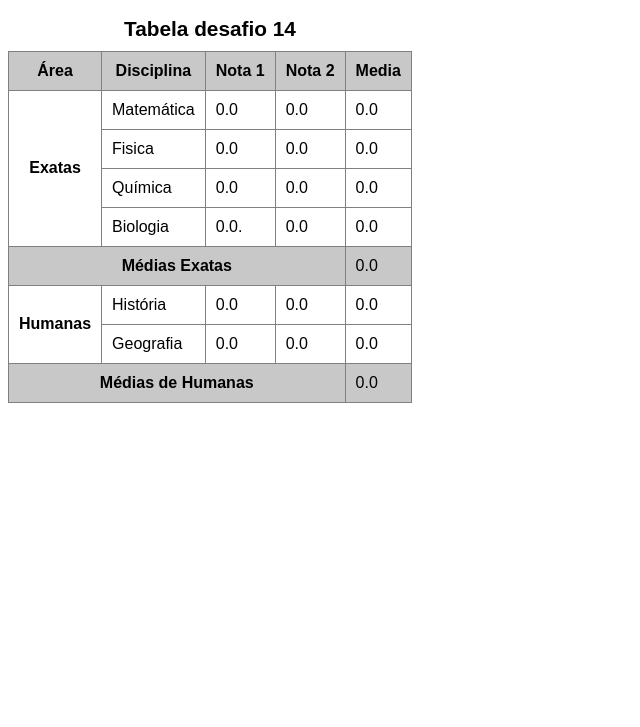
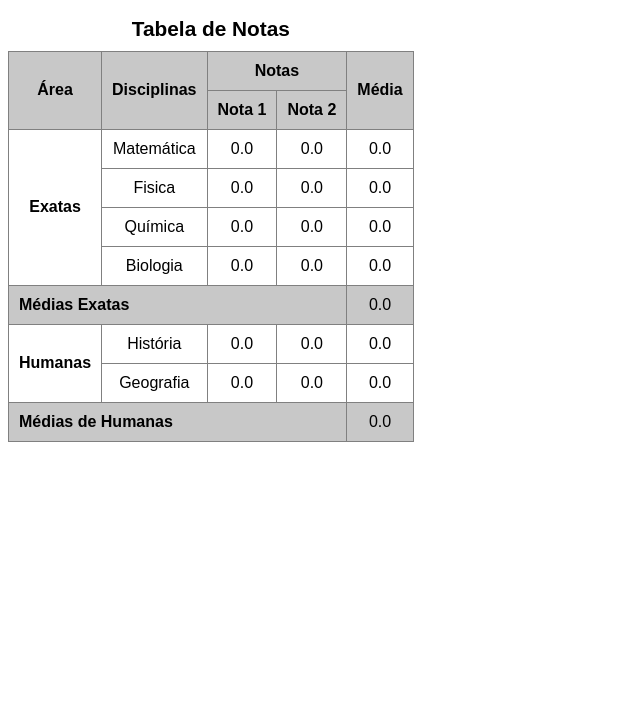
Before and after one commit to Jeanbernardo20/inicio, a plain HTML site: page Desafios/desafio 14/index.html in a window 1280 px wide. Shown: the part 73-800 px from the top of the page, without its empty margins (0-640 px from the left). Drawn offline with Linux system fonts and the light colour scheme.

Commit message:
desafio final 14

```diff
--- a/Desafios/desafio 14/index.html
+++ b/Desafios/desafio 14/index.html
@@ -25,31 +25,44 @@
                 border: 1px solid gray;
                 padding: 10px;
             }
+            td{
+                text-align: center;
+            }
             thead th{
                 background-color: rgba(128, 128, 128, 0.432);
+
             }
+            .cinza{
+                background-color: rgba(128, 128, 128, 0.432);
+                text-align: left;
+            }
+
+            #cinzamedia{
+                background-color: rgba(128, 128, 128, 0.432);
+            }
+
+
 
 
         </style>
     </head>
     <body>
-    <h1>Desafio 14 </h1>
+        <h1>Tabela de Notas Escolares </h1>
 
         <table>
-        <caption>
-
-            Tabela desafio 14
-
-        </caption>
+            <caption>Tabela de Notas</caption>
             <thead>
                 <tr>
-            <th>Área</th>
-            <th>Disciplina</th>
-            <th>Nota 1 </th>
-            <th>Nota 2 </th>
-            <th>Media</th>
+                    <th rowspan="2" scope="rowgroup">Área</th>
+                    <th rowspan="2" scope="rowgroup">Disciplinas</th>
+                    <th colspan="2" scope="colgroup">Notas </th>
+                    <th rowspan="2" scope="rowgroup">Média</th>
                 </tr>
 
+                <tr>
+                    <th>Nota 1</th>
+                    <th>Nota 2</th>
+                </tr>
 
             </thead>
 
@@ -75,13 +88,13 @@
                 </tr>
                 <tr>
                     <td>Biologia</td>
-                <td>0.0.</td>
+                    <td>0.0</td>
                     <td>0.0</td>
                     <td>0.0</td>
                 </tr>
                 <tr>
-                <th colspan="4" scope="colgroup" style="background-color: rgba(128, 128, 128, 0.432);">Médias Exatas</th>
-                <td style="background-color: rgba(128, 128, 128, 0.432);">0.0</td>
+                    <th colspan="4" scope="colgroup" class="cinza">Médias Exatas</th>
+                    <td id="cinzamedia" >0.0</td>
 
                 </tr>
                 <tr>
@@ -99,8 +112,8 @@
 
                 </tr>
                 <tr>
-                <th colspan="4" scope="colgroup" style="background-color: rgba(128, 128, 128, 0.432);">Médias de Humanas</th>
-                <td style="background-color: rgba(128, 128, 128, 0.432);">0.0</td>
+                    <th colspan="4" scope="colgroup" class="cinza">Médias de Humanas</th>
+                    <td id="cinzamedia">0.0</td>
                 </tr>
 
             </tbody>
```
Also changed, not shown: Desafios/desafio 14/resposta.html (added, +83 -0 lines). Lines whose indentation alone changed are shown as unchanged.
